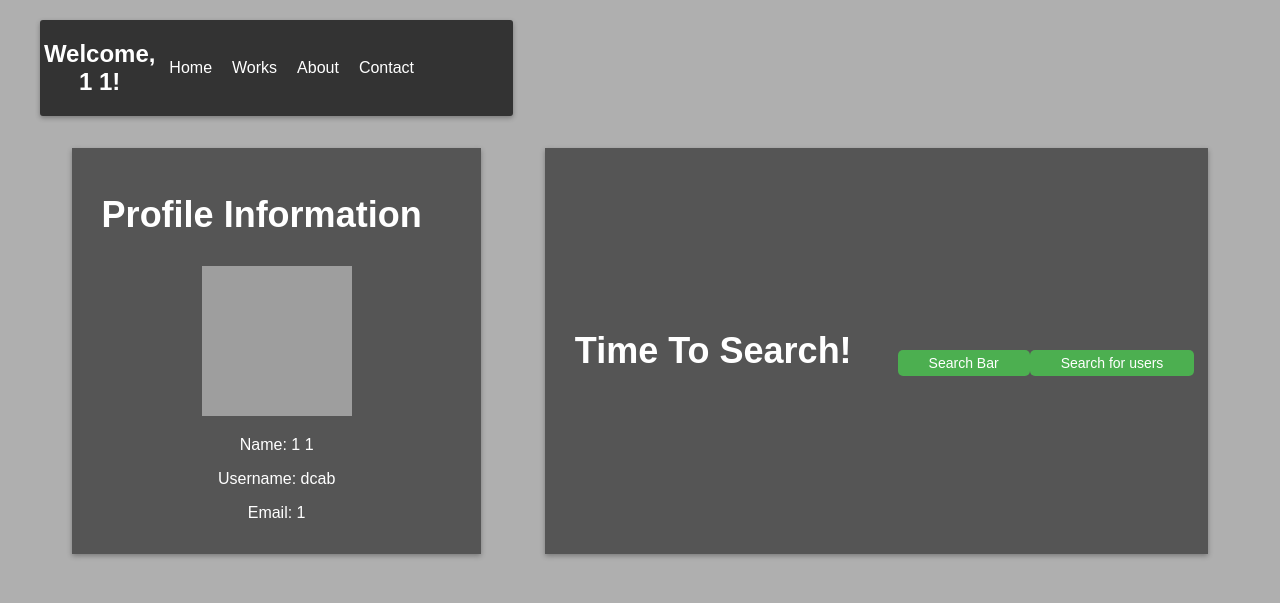
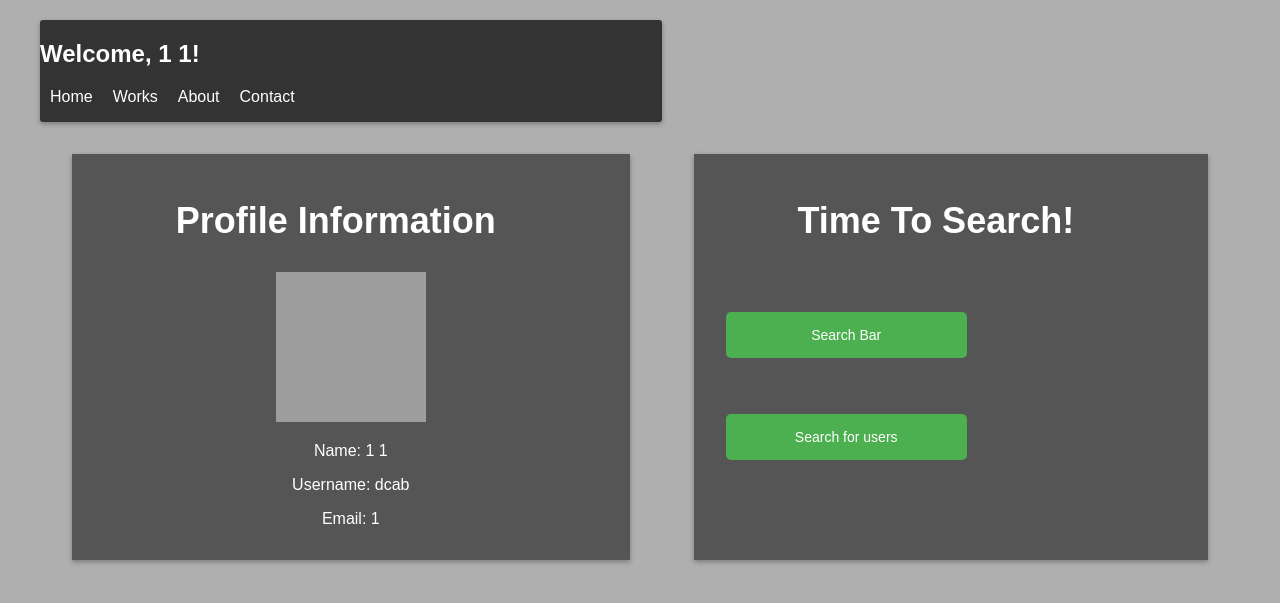
Before and after one commit to d3h1/Database_Design, a Flask app: a page that uses templates/profile.html in a window 1280 px wide. Shown: the top 603 px of the page. Run offline with Flask 3, Linux system fonts and the light colour scheme; some web fonts are replaced; grey boxes are pictures that could not be loaded.

Commit message:
style changes

```diff
--- a/static/profile.css
+++ b/static/profile.css
@@ -37,27 +37,30 @@ nav.active {
   grid-column-start: 1;
   grid-column-end: 2;
   width: 100%;
-  display: flex;
-  align-items: center;
-  justify-content: center;
   border-radius: 3px;
   box-shadow: 0 2px 5px rgba(0,0,0,0.3);
 }
 
 nav.active ul {
+  grid-column-start: 2;
+  grid-column-end: 3;
   display: flex;
+  align-items: center;
   list-style-type: none;
   padding: 0;
-  margin: 0;
-  width: 100%
+  /* margin-left: 14rem; */
+  width: 0%
 }
 
-nav h1 {
-  text-align: center;
+nav.active h1 {
+  grid-column-start: 2;
+  grid-column-end: 3;
+  /* text-align: center; */
+  /* margin-left: 4rem; */
 }
 
-nav ul a {
-  color: var(--text-color3);
+nav.active ul a {
+  color: var(--text-color);
   text-decoration: none;
   margin: 0 10px;
 }
@@ -73,16 +76,17 @@ nav ul a {
   align-items: center;
   text-align: center;
 }
+
 .search-btns {
   background-color: var(--background-button);
   box-shadow: 0 2px 5px rgba(0,0,0,0.3);
   grid-column-start: 2;
   grid-column-end: 3;
-  display: flex;
-  flex-direction: row;
+  /* display: grid; */
+  /* flex-direction: row;
   justify-content: center;
   align-items: center;
-  text-align: center;
+  text-align: center; */
 }
 
 
@@ -125,8 +129,10 @@ input, select, textarea {
   color: var(--text-color);
   background-color: var(--submit-color);
   margin: 1rem;
-  padding: 5px 15px;
-  width: 100%;
+  padding: 15px 15px;
+  width: 50%;
+  align-items: center;
+  justify-content: center;
   font-family: inherit;
   font-size: 14px;
   border: 0;
@@ -135,7 +141,9 @@ input, select, textarea {
 }
 
 .btn:hover {
-  background-color: var(--background-button);
+  background-color: var(--submit-border);
+  color:#333;
+  transform: scale(0.95)
 }
 
 .btn:active {
```
